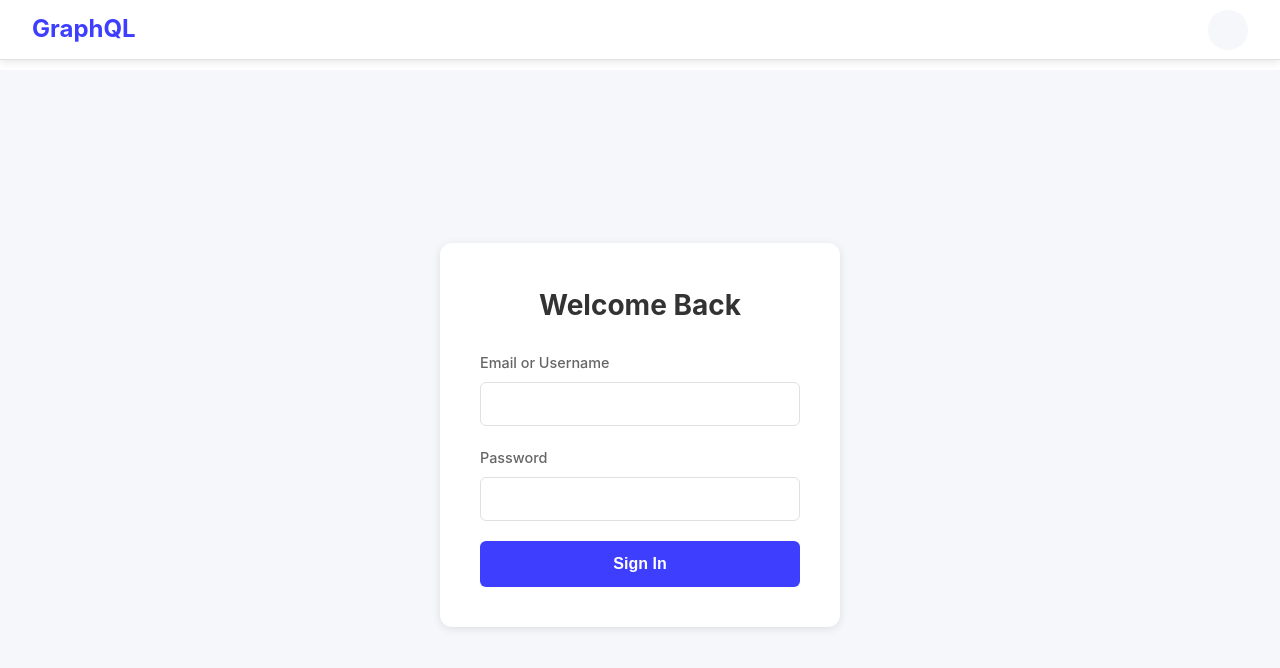
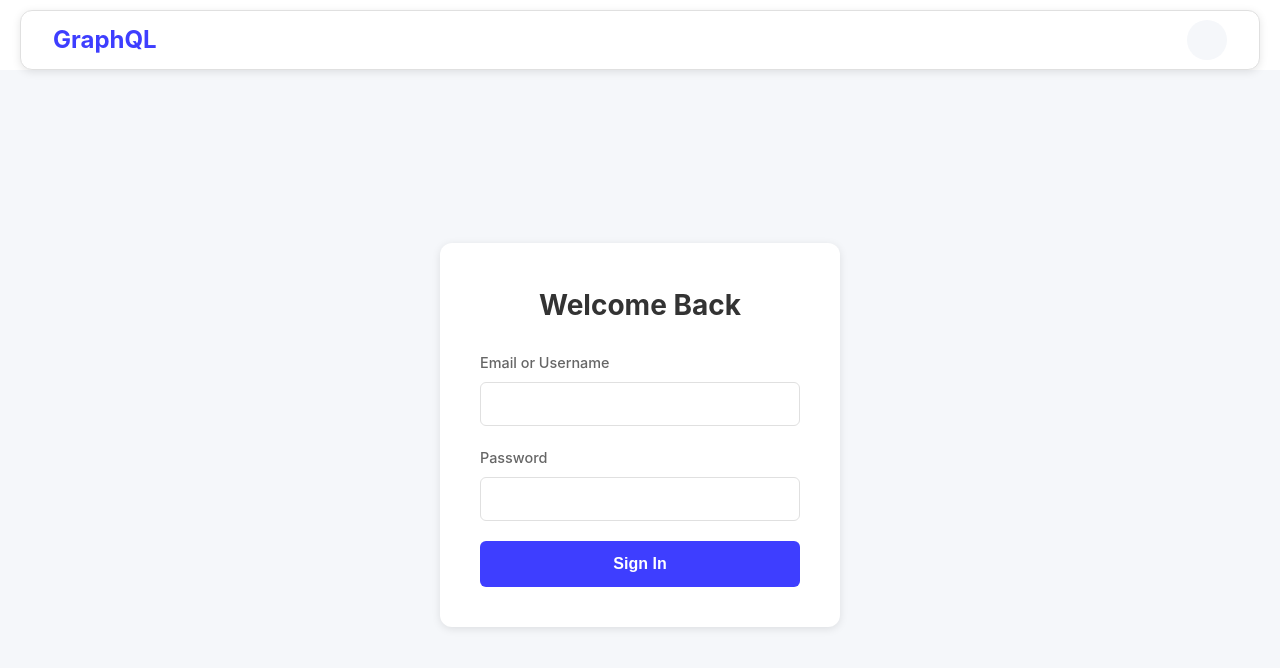
Before and after one commit to abdel-mars/GraphQL-V2, a plain HTML site: page public/index.html in a window 1280 px wide. Drawn offline with nearby package versions, Linux system fonts and the light colour scheme; some icons are missing.

Commit message:
fixed header size

```diff
--- a/public/static/css/style.css
+++ b/public/static/css/style.css
@@ -74,12 +74,15 @@ body {
    ============================================ */
 .header {
   position: fixed;
-  top: 0;
-  left: 0;
-  right: 0;
+  top: 10px;
+  left: 50%;
+  transform: translateX(-50%);
+  width: calc(100% - 40px);
+  max-width: 1400px;
   height: 60px;
   background-color: var(--header-bg);
-  border-bottom: 1px solid var(--header-border);
+  border: 1px solid var(--header-border);
+  border-radius: 12px;
   display: flex;
   justify-content: space-between;
   align-items: center;
@@ -553,6 +556,7 @@ body {
 
   .header {
     padding: 0 1rem;
+    width: calc(100% - 20px);
   }
 
   .logo a {
```
